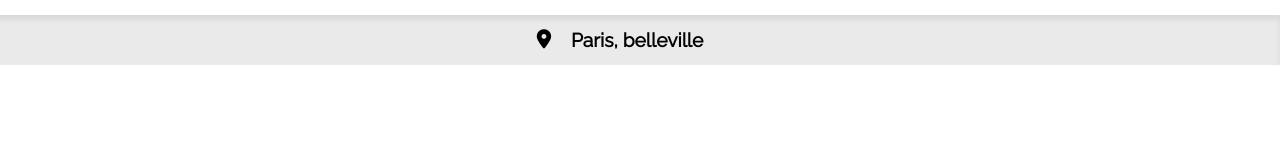
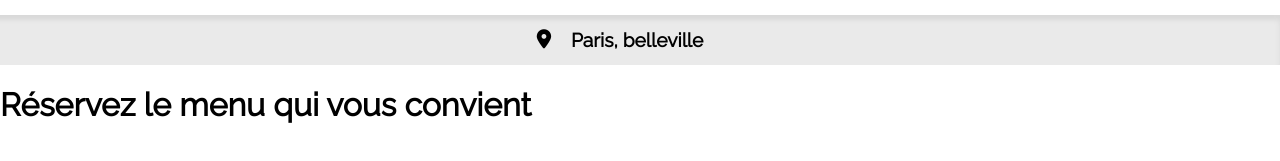
Before and after one commit to Saint-et/MeddySaint-etienne_3_03122021, a website: page index.html in a window 1280 px wide. Shown: the part 65-226 px from the top of the page. Drawn offline with Linux system fonts and the light colour scheme.

Commit message:
commit sur dev/[Meddy Saint-etienne]

```diff
--- a/index.html
+++ b/index.html
@@ -17,7 +17,7 @@
         <div class="subtitle"><i class="fas fa-map-marker-alt"></i>Paris, belleville</div>
     </header>
     <main>
-
+        <h1>Réservez le menu qui vous convient</h1>
     </main>
     <footer>
 
```
